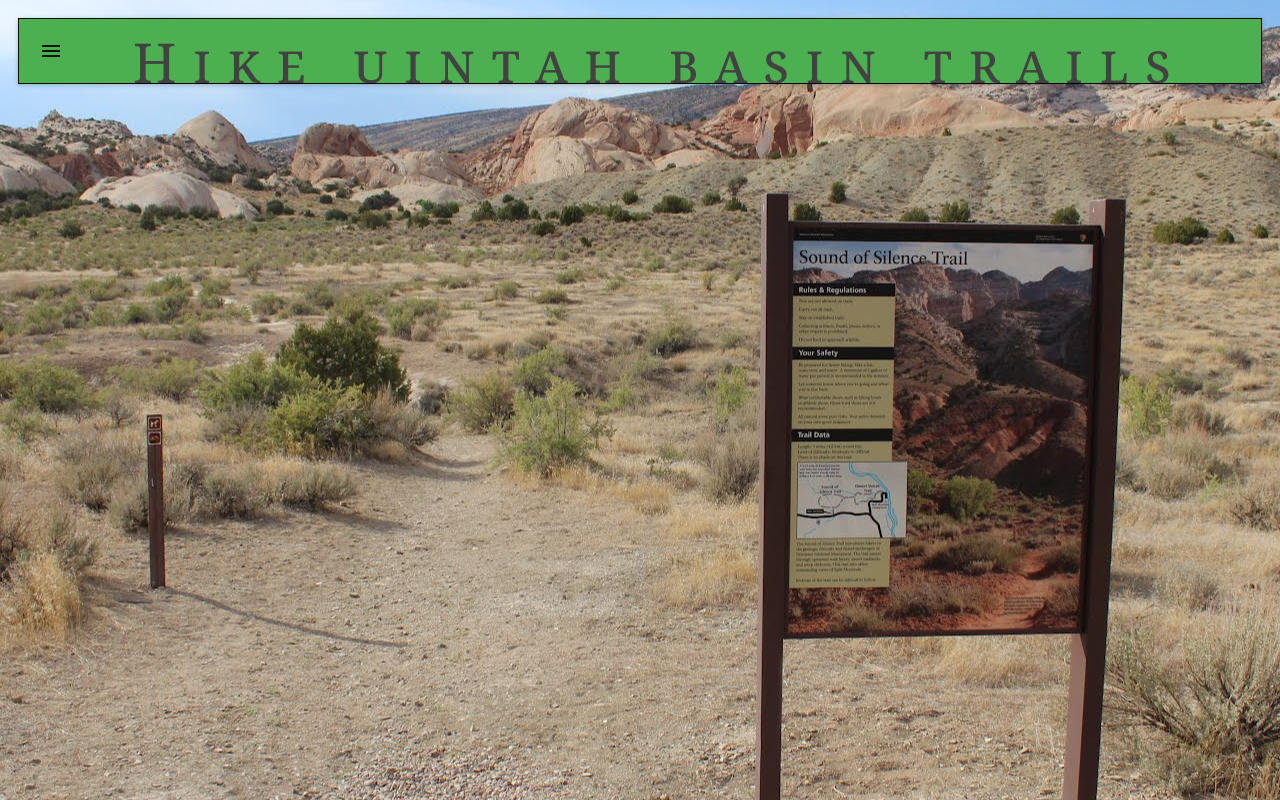
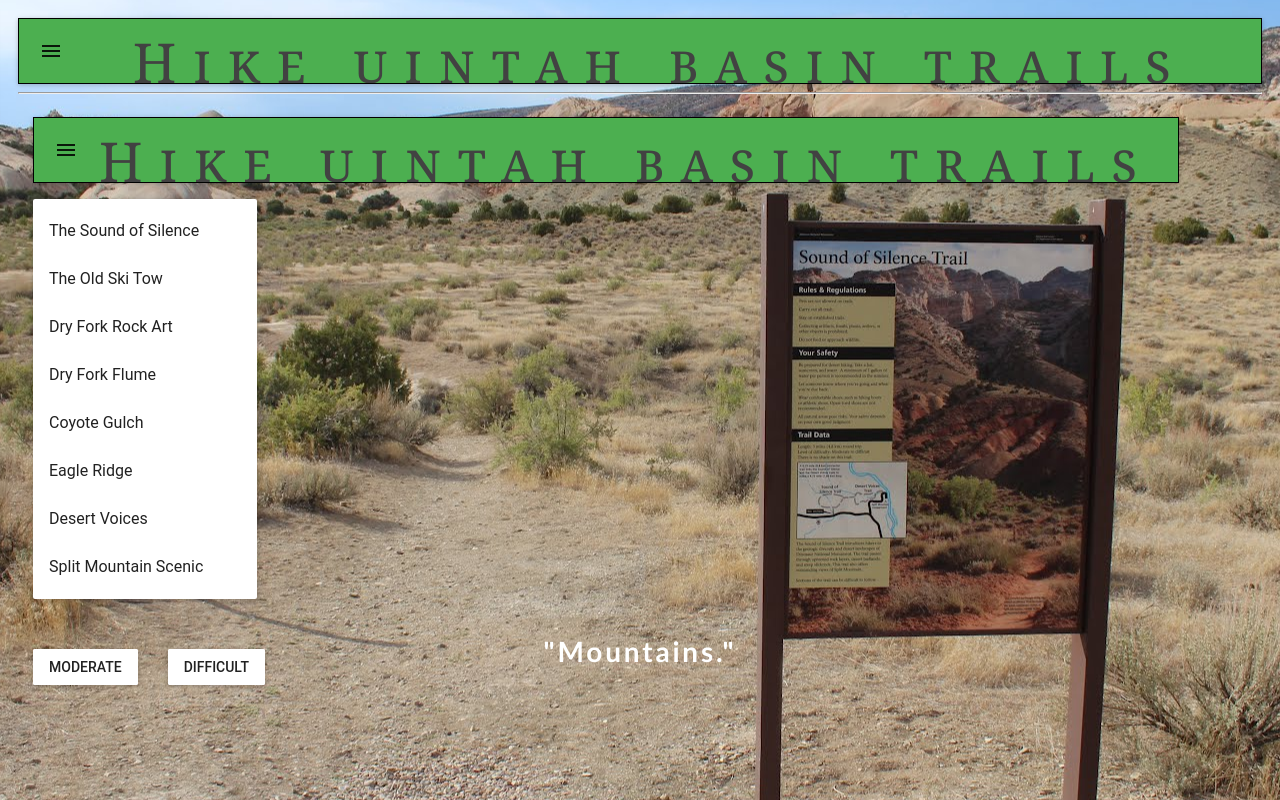
Before and after one commit to Greeneink4/mikes-final-project, a React (Create React App) app: page / in a window 1280 px wide. Built offline with nearby package versions, Linux system fonts and the light colour scheme.

Commit message:
Changed out one drawer on the Easy route to try changing it to a Menu component.

```diff
--- a/src/easy-trails.css
+++ b/src/easy-trails.css
@@ -4,3 +4,7 @@
     margin: 10px;
     float: left;
 }
+
+RaisedButton {
+    margin-top: 100px
+}
--- a/src/easy-trails.js
+++ b/src/easy-trails.js
@@ -1,10 +1,11 @@
 import React from 'react';
-import Drawer from 'material-ui/Drawer';
+import Paper from 'material-ui/Paper';
 import MenuItem from 'material-ui/MenuItem';
 import RaisedButton from 'material-ui/RaisedButton';
 import getTrailByLatLon from './services/get-trails'
+import NavigationBar from './navigation-bar';
 import './easy-trails.css';
-import './easy-trails.css';
+import { Menu } from 'material-ui/Menu';
 
 
 export default class EasyTrails extends React.Component {
@@ -25,25 +26,16 @@ export default class EasyTrails extends React.Component {
     }
 
     render() {
+        const style = {
+            display: 'inline-block',
+            margin: '16px 32px 16px 0',
+        };
         return (
             <div>
-                <RaisedButton
-                    label="Easy"
-                    onClick={this.handleToggle}
-                />
+                <NavigationBar />
 
-                {/*<RaisedButton*/}
-                    {/*label="GetTrailData"*/}
-                    {/*onClick={this.getTrail}*/}
-                {/*/>*/}
-
-
-                <Drawer
-                    docked={false}
-                    width={200}
-                    open={this.state.open}
-                    onRequestChange={(open) => this.setState({open})}
-                >
+                <Paper style={style}>
+                <Menu>
                     <MenuItem onClick={this.handleClose}>The Sound of Silence</MenuItem>
                     <MenuItem onClick={this.handleClose}>The Old Ski Tow</MenuItem>
                     <MenuItem onClick={this.handleClose}>Dry Fork Rock Art</MenuItem>
@@ -52,7 +44,8 @@ export default class EasyTrails extends React.Component {
                     <MenuItem onClick={this.handleClose}>Eagle Ridge</MenuItem>
                     <MenuItem onClick={this.handleClose}>Desert Voices</MenuItem>
                     <MenuItem onClick={this.handleClose}>Split Mountain Scenic</MenuItem>
-                </Drawer>
+                    </Menu>
+                </Paper>
             </div>
         );
     }
--- a/src/index.js
+++ b/src/index.js
@@ -33,7 +33,7 @@ ReactDOM.render(
         <ApolloProvider client={client}>
         <BrowserRouter>
                 <Switch>
-                <NavigationBar/>
+                {/* <NavigationBar/>     */}
                 <Route exact path="/" component={App}/>
                 <Route path="/easy" component={EasyTrails}/>
                 <Route path="/moderate" component={ModerateTrails}/>
--- a/src/navigation-bar.js
+++ b/src/navigation-bar.js
@@ -20,7 +20,8 @@ class NavigationBar extends Component {
             <AppBar className="app-bar"
                 style={{ backgroundColor: green500 }}
                 title={<div className="app-bar-title">Hike Uintah Basin Trails</div>}
-                iconElementLeft={<IconMenu
+                iconElementLeft={
+                    <IconMenu
                     iconButtonElement={<IconButton><MenuIcon /></IconButton>}
                     anchorOrigin={{ horizontal: 'left', vertical: 'bottom' }}
                     targetOrigin={{ horizontal: 'left', vertical: 'top' }}
@@ -29,14 +30,10 @@ class NavigationBar extends Component {
                     <MenuItem value="1" primaryText="Easy"/>
                     <MenuItem value="2" primaryText="Moderate" />
                     <MenuItem value="3" primaryText="Difficult" />
-                </IconMenu>}
-                onLeftIconButtonTouchTap={this.handleLeftMenuTouch}
+                    </IconMenu>
+                }
             />
         )
-    }
-
-    handleLeftMenuTouch = () => {
-        console.log("Thanks for clicking!")
     }
 
     handleRouteNav = (event, value) => {
```
